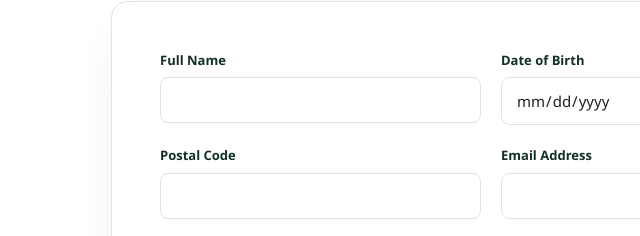
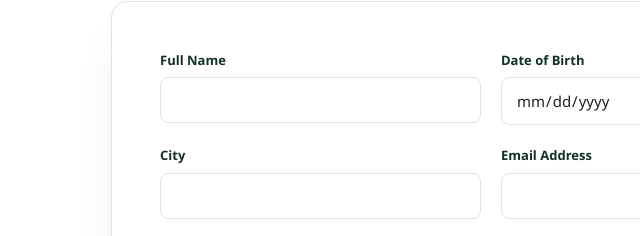
Before and after one commit to EliaDallAcqua/Swiss-Insurance-Comparison, a plain HTML site: page index.html in a window 1280 px wide. Shown: the part 1831-2067 px from the top of the page, 149-789 px from the left. Drawn offline with Linux system fonts and the light colour scheme.

Commit message:
Add files via upload

```diff
--- a/index.html
+++ b/index.html
@@ -378,8 +378,8 @@
         </div>
         <div class="form-grid">
           <div class="field">
-            <label for="plz" data-i18n="label_plz">Postal Code</label>
-            <input type="text" id="plz" name="PLZ" required>
+            <label for="city" data-i18n="label_city">City</label>
+            <input type="text" id="city" name="Wohnort" required>
           </div>
           <div class="field">
             <label for="email" data-i18n="label_email">Email Address</label>
@@ -806,7 +806,7 @@
 
       booking_tag:"Jetzt anfragen", booking_h2:"Fordern Sie Ihre kostenlose Beratung an",
       booking_p:"Ein Berater meldet sich in Kürze persönlich bei Ihnen.",
-      label_fullname:"Vollständiger Name", label_dob:"Geburtsdatum", label_plz:"Postleitzahl",
+      label_fullname:"Vollständiger Name", label_dob:"Geburtsdatum", label_city:"Wohnort",
       label_email:"E-Mail-Adresse", label_phone:"Telefonnummer", label_household:"Haushalt",
       option_single:"Einzelperson", option_family:"Familie",
       family_legend:"Wie viele Familienmitglieder wohnen bei Ihnen?",
@@ -902,7 +902,7 @@
 
       booking_tag:"Request now", booking_h2:"Request your free consultation",
       booking_p:"An advisor will get back to you personally shortly.",
-      label_fullname:"Full Name", label_dob:"Date of Birth", label_plz:"Postal Code",
+      label_fullname:"Full Name", label_dob:"Date of Birth", label_city:"City",
       label_email:"Email Address", label_phone:"Phone Number", label_household:"Household",
       option_single:"Single", option_family:"Family",
       family_legend:"How many family members live with you?",
@@ -981,6 +981,10 @@
       var key = el.getAttribute('data-i18n');
       if(dict[key] !== undefined){ el.innerHTML = dict[key]; }
     });
+    scope.querySelectorAll('[data-i18n-placeholder]').forEach(function(el){
+      var key = el.getAttribute('data-i18n-placeholder');
+      if(dict[key] !== undefined){ el.setAttribute('placeholder', dict[key]); }
+    });
   }
 
   function setLanguage(lang){
@@ -1006,6 +1010,7 @@
     try{ saved = localStorage.getItem('simplecare_lang'); }catch(e){}
     setLanguage(saved || 'en');
   })();
+
 </script>
 
 </body>
```
